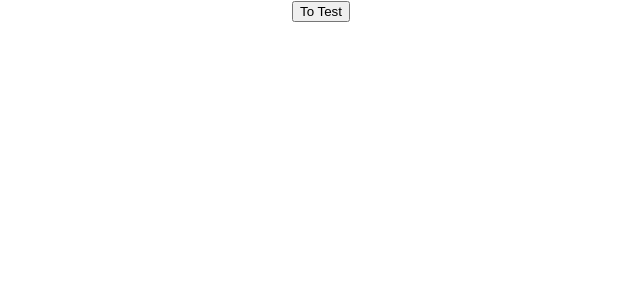
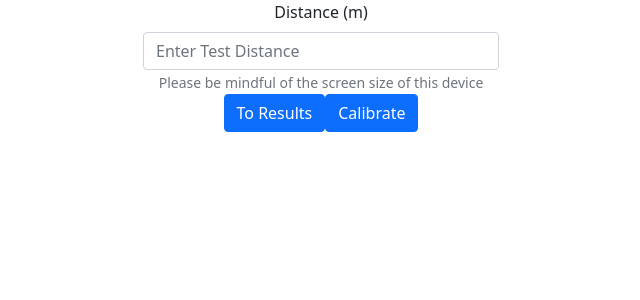
Before and after one commit to GreenPandaStudios/ott-picture-test, a React (Create React App) app: page / in a window 1280 px wide. Shown: the top 300 px of the page, without its empty margins (319-959 px from the left). Built offline with nearby package versions, Linux system fonts and the light colour scheme.

Commit message:
Added calibration

```diff
--- a/package.json
+++ b/package.json
@@ -10,6 +10,7 @@
     "@types/jest": "^26.0.24",
     "@types/node": "^12.20.50",
     "@types/react": "^16.14.25",
+    "bootstrap": "^5.1.3",
     "react": "^18.1.0",
     "react-bootstrap": "^2.3.1",
     "react-dom": "^18.1.0",
--- a/src/App.tsx
+++ b/src/App.tsx
@@ -5,6 +5,7 @@ import { HomeView } from './views/HomeView';
 import { ResultsView } from './views/ResultsView';
 import { TestView } from './views/TestView';
 import {Redirector} from './components/Redirector';
+import {CalibrationView} from './views/CalibrationView';
 import Pages from './Pages';
 import './App.css';
 
@@ -16,6 +17,7 @@ function App() {
           <Route path={Pages.Home} element={<HomeView />} />
           <Route path={Pages.Test} element={<TestView />} />
           <Route path={Pages.Results} element={<ResultsView />} />
+          <Route path={Pages.Calibrate} element={<CalibrationView />} />
         </Routes>
 
     </Redirector>
--- a/src/Pages.ts
+++ b/src/Pages.ts
@@ -1,6 +1,7 @@
 const Pages = {
     Home: "/",
     Test: "/test",
-    Results: "/results"
+    Results: "/results",
+    Calibrate: "/calibrate",
 }
 export default Pages;
--- a/src/index.tsx
+++ b/src/index.tsx
@@ -7,6 +7,7 @@ import reportWebVitals from './reportWebVitals';
 import { BrowserRouter } from "react-router-dom";
 import { store } from './store'
 import { Provider } from 'react-redux'
+import 'bootstrap/dist/css/bootstrap.min.css';
 const container = document.getElementById('root');
 ReactDOM.render(
   <Provider store={store}>
--- /dev/null
+++ b/src/reducers/calibrationReducer.ts
@@ -0,0 +1,48 @@
+import { createSlice, PayloadAction } from '@reduxjs/toolkit';
+import type { RootState } from '../../src/store'
+
+
+interface CalibrationState {
+    DPM: number,
+    curImage:CalibrationImage
+}
+
+interface CalibrationImage{
+    pixel_width: number,
+    pixel_height: number,
+    meters_width: number,
+    meters_height: number,
+    imagePath: string
+}
+
+const CalibrationImages = {
+    quarter: {
+        pixel_width: 600,
+        pixel_height: 600,
+        meters_width: .02426,
+        meters_height: .02426,
+        imagePath: "/images/Quarter.png"
+    }
+}
+
+
+// This is the initial page that should be loaded
+const initialState : CalibrationState = {
+    DPM: 3779.52755906,
+    curImage: CalibrationImages.quarter
+};
+
+export const calibrateSlice = createSlice({
+  name: 'calibrator',
+  initialState,
+  reducers: {
+    setDPM: (state, action: PayloadAction<number>) => {
+      state.DPM = action.payload;
+    }
+  }
+});
+
+export const { setDPM } = calibrateSlice.actions;
+export const selectCurImage = (state: RootState) => state.calibrator.curImage;
+export const selectDPM = (state: RootState) => state.calibrator.DPM;
+export default calibrateSlice.reducer;
--- a/src/store.ts
+++ b/src/store.ts
@@ -1,9 +1,9 @@
 import { configureStore, combineReducers } from '@reduxjs/toolkit';
 import testReducer from './reducers/testReducer';
 import redirectorReducer from './reducers/redirectorReducer';
-
+import calibrationReducer from './reducers/calibrationReducer';
 import { TypedUseSelectorHook, useDispatch, useSelector } from 'react-redux'
-const rootReducer = combineReducers({tests: testReducer, redirector: redirectorReducer})
+const rootReducer = combineReducers({tests: testReducer, redirector: redirectorReducer, calibrator:calibrationReducer })
 
 
 export const store = configureStore({
--- /dev/null
+++ b/src/views/CalibrationView.tsx
@@ -0,0 +1,28 @@
+import React from 'react';
+import {Button, Col, Row, Container} from 'react-bootstrap'
+import { useAppDispatch, useAppSelector } from '../store';
+import {setPage} from "../reducers/redirectorReducer";
+import { selectCurImage, selectDPM, setDPM} from '../reducers/calibrationReducer';
+import Pages from "../Pages"
+export const CalibrationView = () => {
+
+    const dispatch = useAppDispatch();
+    const curimg = useAppSelector(selectCurImage);
+    const DPM = useAppSelector(selectDPM)
+    return <>
+        <Button onClick = {()=>dispatch(setPage(Pages.Home))}>
+            Back
+        </Button>
+         <Button onClick = {()=>dispatch(setDPM(DPM+5))}>
+            Bigger
+        </Button>
+         <Button onClick = {()=>dispatch(setDPM(DPM-5))}>
+            Smaller
+        </Button>
+        {DPM}
+        <div>
+            <img src = {curimg.imagePath} width = {curimg.meters_width * DPM} height = {curimg.meters_height * DPM}></img>
+        </div>
+    </>;
+
+};
--- a/src/views/HomeView.tsx
+++ b/src/views/HomeView.tsx
@@ -1,16 +1,33 @@
-import React from 'react';
-import {Button, Col, Row, Container} from 'react-bootstrap'
-import { useAppDispatch } from '../store';
-import {setPage} from "../reducers/redirectorReducer";
-import Pages from "../Pages"
+import React from "react";
+import { Button, Col, Row, Container, Form } from "react-bootstrap";
+import { useAppDispatch } from "../store";
+import { setPage } from "../reducers/redirectorReducer";
+import Pages from "../Pages";
 export const HomeView = () => {
-
-    const dispatch = useAppDispatch();
-    return <>
-        <Button onClick = {()=>dispatch(setPage(Pages.Results))}>
-            To Test
-        </Button>
-
-    </>;
-
+  const dispatch = useAppDispatch();
+  return (
+    <Container>
+      <Form>
+        <Form.Group>
+          <Row>
+            <Col></Col>
+            <Col>
+              <Form.Label>Distance (m)</Form.Label>
+              <Form.Control type="number" placeholder="Enter Test Distance" />
+              <Form.Text className="text-muted">
+                Please be mindful of the screen size of this device
+              </Form.Text>
+            </Col>
+            <Col></Col>
+          </Row>
+        </Form.Group>
+      </Form>
+      <Button onClick={() => dispatch(setPage(Pages.Results))}>
+        To Results
+      </Button>
+      <Button onClick={() => dispatch(setPage(Pages.Calibrate))}>
+        Calibrate
+      </Button>
+    </Container>
+  );
 };
```
Also changed, not shown: public/images/Quarter.png (added), 1 other file (tests, documents, lock files or other folders).
